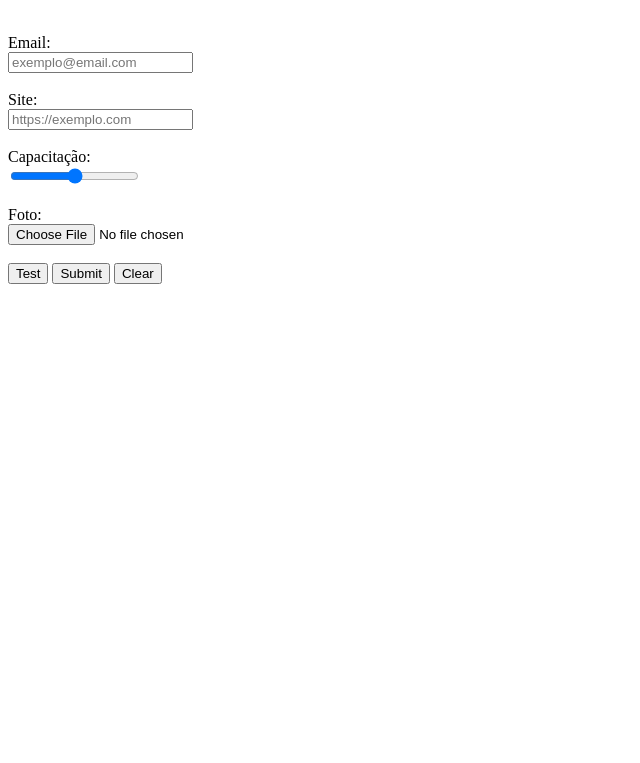
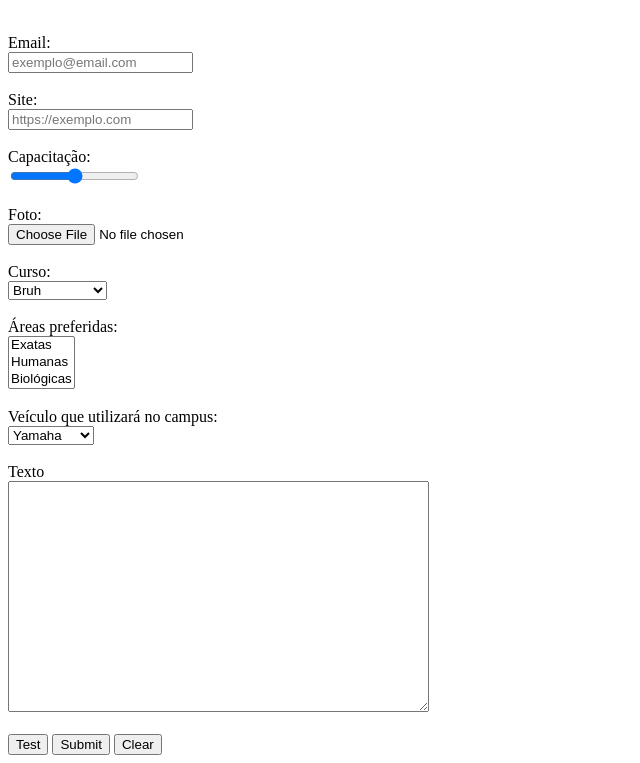
Before and after one commit to Jbernardiss/cotil2023, a plain HTML site: page DAW/20.03/index.html in a window 1280 px wide. Shown: the part 663-1426 px from the top of the page, without its empty margins (0-640 px from the left). Before the commit the page ends 955 px from the top, so only its background shows below. Drawn offline with Linux system fonts and the light colour scheme.

Commit message:
added some DAW form html tags

```diff
--- a/DAW/20.03/index.html
+++ b/DAW/20.03/index.html
@@ -77,6 +77,44 @@
         <input type="file" name="foto" id="foto" accept="image/*">
 
         <br/><br/>
+        <label for="curso">Curso:</label><br/>
+        <select name="curso" id="curso">
+            <option>Bruh</option>
+            <option value="Informática">Informática</option>
+            <option value="Edificações">Edificações</option>
+            <option value="Geomática">Geomática</option>
+            <option value="Mecânica">Mecânica</option>
+            <option value="Enfermagem">Enfermagem</option>
+        </select>
+
+        <br/><br/>
+        <label for="areas">Áreas preferidas:</label><br/>
+        <select name="areas" id="areas" size="3" multiple>
+            <option value="Exatas">Exatas</option>
+            <option value="Humanas">Humanas</option>
+            <option value="Biológicas">Biológicas</option>
+        </select>
+
+        <br/><br/>
+        <label for="veiculo">Veículo que utilizará no campus:</label><br/>
+        <select name="veiculo" id="veiculo">
+            <optgroup label="Carros">
+                <option value="GM">GM</option>
+                <option value="VW" selected>VW</option>
+                <option value="Renault">Renault</option>
+            </optgroup>
+            <optgroup label="Motos">
+                <option value="Honda">Honda</option>
+                <option value="Yamaha" selected>Yamaha</option>
+                <option value="Suzuki">Suzuki</option>
+            </optgroup>
+        </select>
+
+        <br/><br/>
+        <label for="essay" >Texto</label><br/>
+        <textarea rows="15" cols="50" spellcheck="true"></textarea>
+
+        <br/><br/>
         <input type="button" value="Test" onclick="alert('bruh')">
         <input type="submit" value="Submit">
         <input type="reset" value="Clear">
```
